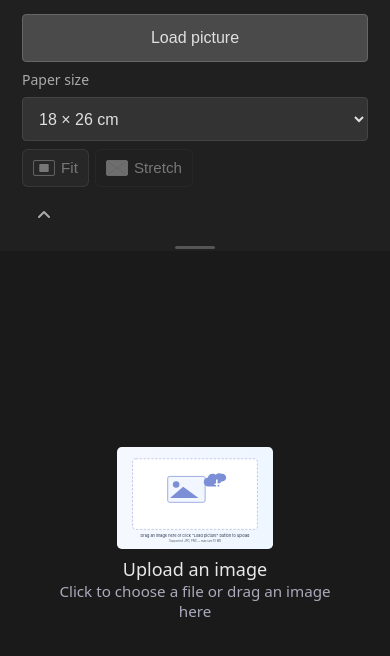
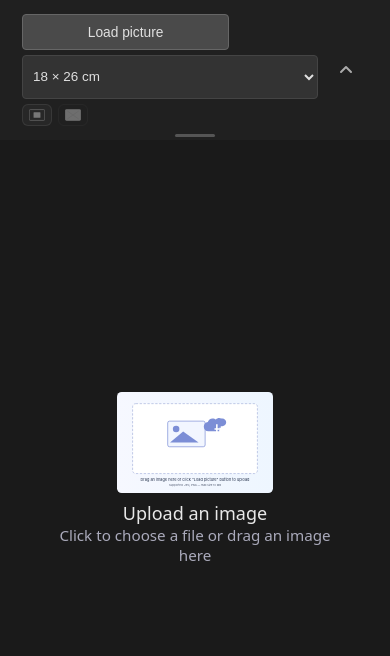
Before and after one commit to edoardo90/picture-to-canvas, a React (Vite) app: page / in a window 390 px wide. Shown: the top 656 px of the page. Built offline with nearby package versions, Linux system fonts and the light colour scheme.

Commit message:
responsive

```diff
--- a/src/App.css
+++ b/src/App.css
@@ -129,21 +129,27 @@
   align-items: center;
   padding: 0.5rem 1rem;
   justify-content: space-between;
-  flex-wrap: wrap;
+  /* keep toolbar on a single line; allow horizontal scroll if items overflow */
+  flex-wrap: nowrap;
+  overflow-x: auto;
 }
 
 .app__toolbar-left-group {
   display: flex;
   align-items: center;
   gap: 0.75rem;
-  flex: 1 1 auto;
-  flex-wrap: wrap;
+  /* allow shrinking but do not wrap so the right chevron stays on the same line */
+  flex: 1 1 0%;
+  min-width: 0;
+  flex-wrap: nowrap;
 }
 
 .app__toolbar-right-group {
   display: flex;
   align-items: center;
+  /* prefer to keep the right group on the same line */
   flex: 0 0 auto;
+  min-width: 0;
 }
 
 .app__toolbar-resize-handle {
@@ -237,6 +243,13 @@
   border-radius: 4px;
   font-size: 1rem;
   cursor: pointer;
+  box-sizing: border-box;
+  display: inline-flex;
+  align-items: center;
+  justify-content: center;
+  white-space: nowrap;
+  overflow: hidden;
+  text-overflow: ellipsis;
 }
 
 .app__load-button:hover {
@@ -378,18 +391,17 @@
   .app__toolbar {
     padding: 8px 10px;
   }
+  /* Keep single-line toolbar on phones; make items compact instead of wrapping */
   .app__toolbar-content {
-    flex-direction: column;
     gap: 8px;
-    align-items: stretch;
+    align-items: center;
   }
   .app__toolbar-left-group, .app__toolbar-right-group {
     transform: none !important;
     display: flex;
-    width: 100%;
-    justify-content: space-between;
+    justify-content: flex-start;
     align-items: center;
-    gap: 8px;
+    gap: 6px;
   }
   .app__load-button, .app__style-button, .app__swap-button {
     min-width: 0;
@@ -453,6 +465,58 @@
 
   /* On very narrow devices, let the load button span full width */
   .app__load-button { width: 100%; box-sizing: border-box }
+}
+
+/* Compact UI for short-height viewports (landscape phones like iPhone 12/14) */
+@media (max-height: 420px) {
+  .app__segment { padding: 6px 8px; font-size: 0.85rem; }
+  .app__segment-label { font-size: 0.9rem; }
+  .app__segment-sub { display: none; }
+  .app__load-button { padding: 8px 10px; font-size: 0.92rem; min-width: 96px; }
+  .app__load-button { width: 100%; }
+  .app__paper-size-select { font-size: 0.92rem; padding: 6px; }
+  .app__custom-size-inputs input { padding: 6px; }
+  /* Hide Points Style on very short viewports */
+  .app__style-button { display: none !important; visibility: hidden !important; }
+}
+
+/* Extra compact rules for very small devices (e.g. iPhone SE, Surface Duo small widths) */
+@media (max-width: 360px) {
+  .app__toolbar-left-group { gap: 0.4rem }
+  .app__segment { padding: 4px 6px; font-size: 0.82rem }
+  .app__segment-label { display: none }
+  .app__segment-sub { display: none }
+  .app__load-button { padding: 8px; font-size: 0.9rem; min-width: 0 }
+  .app__load-button { width: 100%; }
+  .app__paper-size-label { display: none }
+  .app__paper-size-select { min-width: 64px; padding: 6px; font-size: 0.88rem }
+  .app__custom-size-inputs input { padding: 6px; font-size: 0.88rem }
+  .app__paper-dims { display: none }
+}
+
+/* Larger touch targets on very tall displays (e.g. iPhone 14 Pro Max portrait) */
+@media (min-height: 800px) {
+  .app__load-button {
+    padding: 14px 20px;
+    font-size: 1.05rem;
+    min-width: 120px;
+    min-height: 52px;
+    max-width: 70%;
+  }
+}
+
+/* Aggressive compaction for narrow-width devices (e.g., Surface Duo portrait/dual-pane) */
+@media (max-width: 580px) {
+  .app__toolbar-left-group { gap: 0.3rem }
+  .app__segment { padding: 4px 6px; font-size: 0.78rem }
+  .app__segment-label { display: none }
+  .app__segment-sub { display: none }
+  .app__segment svg { width: 16px; height: 12px }
+  .app__load-button { padding: 6px 8px; font-size: 0.86rem; min-width: 0; min-height: 36px }
+  .app__load-button { width: auto }
+  .app__paper-size-select { padding: 4px 6px; font-size: 0.84rem; min-width: 56px }
+  .app__paper-size-label { display: none }
+  .app__custom-size-inputs { gap: 6px }
 }
 
 /* Hide Points Style button entirely on small devices (smaller than iPad) */
```
